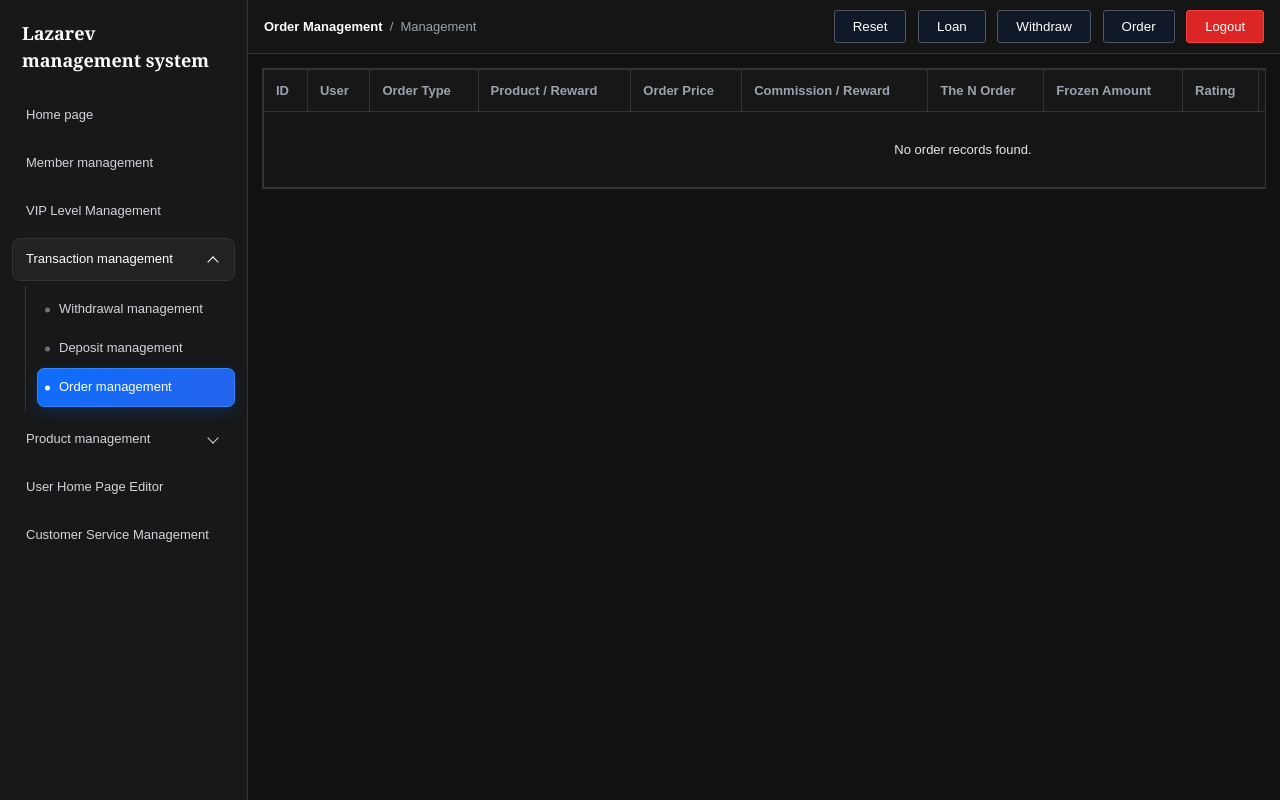
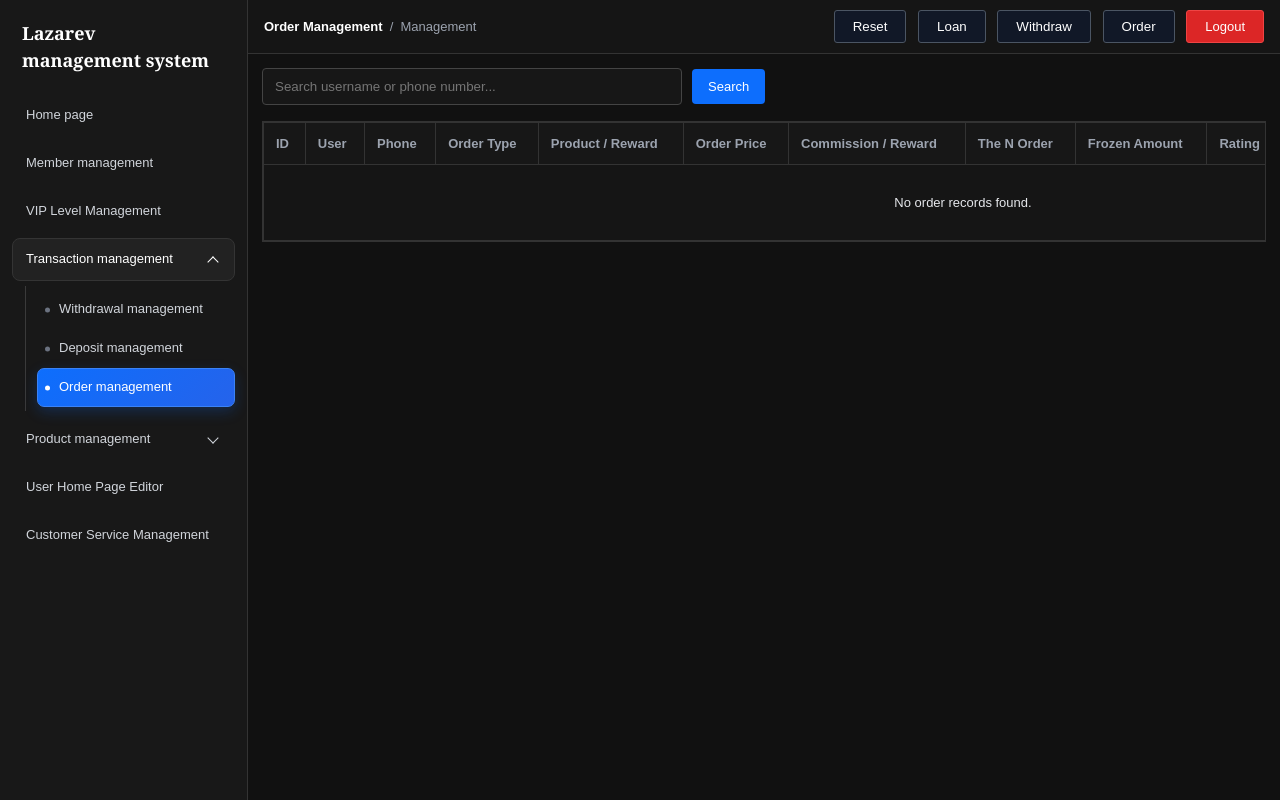
Before and after one commit to chenyunhank5/USplatform, a Django app: page /staff/order-management/ in a window 1280 px wide. Run offline with Django 5.2, Linux system fonts and the light colour scheme; the visitor is signed in with stand-in values (Sample User, id 1); data comes from the database, SQL or seed files in the repository; data that the repository does not hold is empty.

Commit message:
Add order management user search

```diff
--- a/core/templates/staff/order_management.html
+++ b/core/templates/staff/order_management.html
@@ -79,12 +79,30 @@
     border-radius:3px;
     font-size:12px;
 }
+
+.order-search{display:flex;gap:10px;align-items:center;margin-bottom:16px;}
+.order-search input{width:min(420px,100%);padding:10px 12px;border:1px solid #444;border-radius:4px;background:#171717;color:#fff;outline:none;}
+.order-search button,.order-search a{padding:10px 16px;border:0;border-radius:4px;color:#fff;text-decoration:none;cursor:pointer;font-size:13px;}
+.order-search button{background:#0d6efd;}
+.order-search a{background:#4b5563;}
 </style>
 {% endblock %}
 
 {% block content %}
 
 <div class="order-panel">
+
+    <form method="GET" class="order-search">
+        <input type="search"
+               name="keyword"
+               value="{{ order_keyword }}"
+               placeholder="Search username or phone number..."
+               aria-label="Search username or phone number">
+        <button type="submit">Search</button>
+        {% if order_keyword %}
+            <a href="{% url 'staff_order_management' %}">Reset</a>
+        {% endif %}
+    </form>
 
     <div class="order-table-wrap">
 
@@ -94,6 +112,7 @@
                 <tr>
                     <th>ID</th>
                     <th>User</th>
+                    <th>Phone</th>
                     <th>Order Type</th>
                     <th>Product / Reward</th>
                     <th>Order Price</th>
@@ -114,6 +133,8 @@
                     <td>{{ order.id }}</td>
 
                     <td>{{ order.user.username }}</td>
+
+                    <td>{{ order.user.userprofile.phone_number|default:"-" }}</td>
 
                     <td>{{ order.order_type }}</td>
 
@@ -189,7 +210,7 @@
                 </tr>
                 {% empty %}
                 <tr>
-                    <td colspan="13" style="text-align:center;padding:30px;">
+                    <td colspan="14" style="text-align:center;padding:30px;">
                         No order records found.
                     </td>
                 </tr>
--- a/core/views.py
+++ b/core/views.py
@@ -798,6 +798,7 @@ def user_has_blocking_lucky_reward(profile):
 
 @staff_required
 def staff_order_management(request):
+    keyword = request.GET.get("keyword", "").strip()
     orders = UserOrder.objects.select_related(
         "user",
         "user__userprofile",
@@ -805,8 +806,15 @@ def staff_order_management(request):
         "lucky_reward"
     ).all().order_by("-id")
 
+    if keyword:
+        orders = orders.filter(
+            Q(user__username__icontains=keyword)
+            | Q(user__userprofile__phone_number__icontains=keyword)
+        )
+
     return render(request, "staff/order_management.html", {
         "orders": orders,
+        "order_keyword": keyword,
     })
 
 
```
